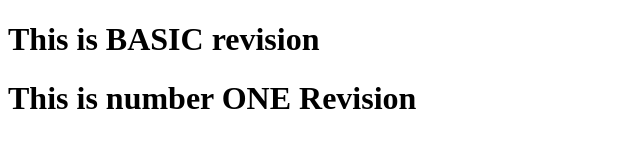
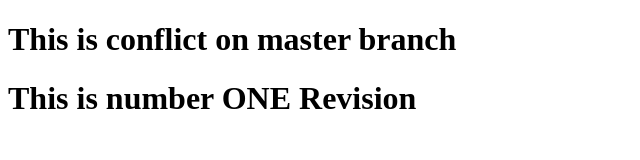
Before and after one commit to MahGolden/GitandGithubTraining, a plain HTML site: page index.html in a window 1280 px wide. Shown: the whole page, without its empty margins (0-640 px from the left). Drawn offline with Linux system fonts and the light colour scheme.

Commit message:
Conflict on master branch

```diff
--- a/index.html
+++ b/index.html
@@ -5,7 +5,7 @@
     <title>Home</title>
 </head>
 <body>
-<h1>This is BASIC revision</h1>
+<h1>This is conflict on master branch</h1>
 <h1>This is number ONE Revision</h1>
 
 </body>
```
